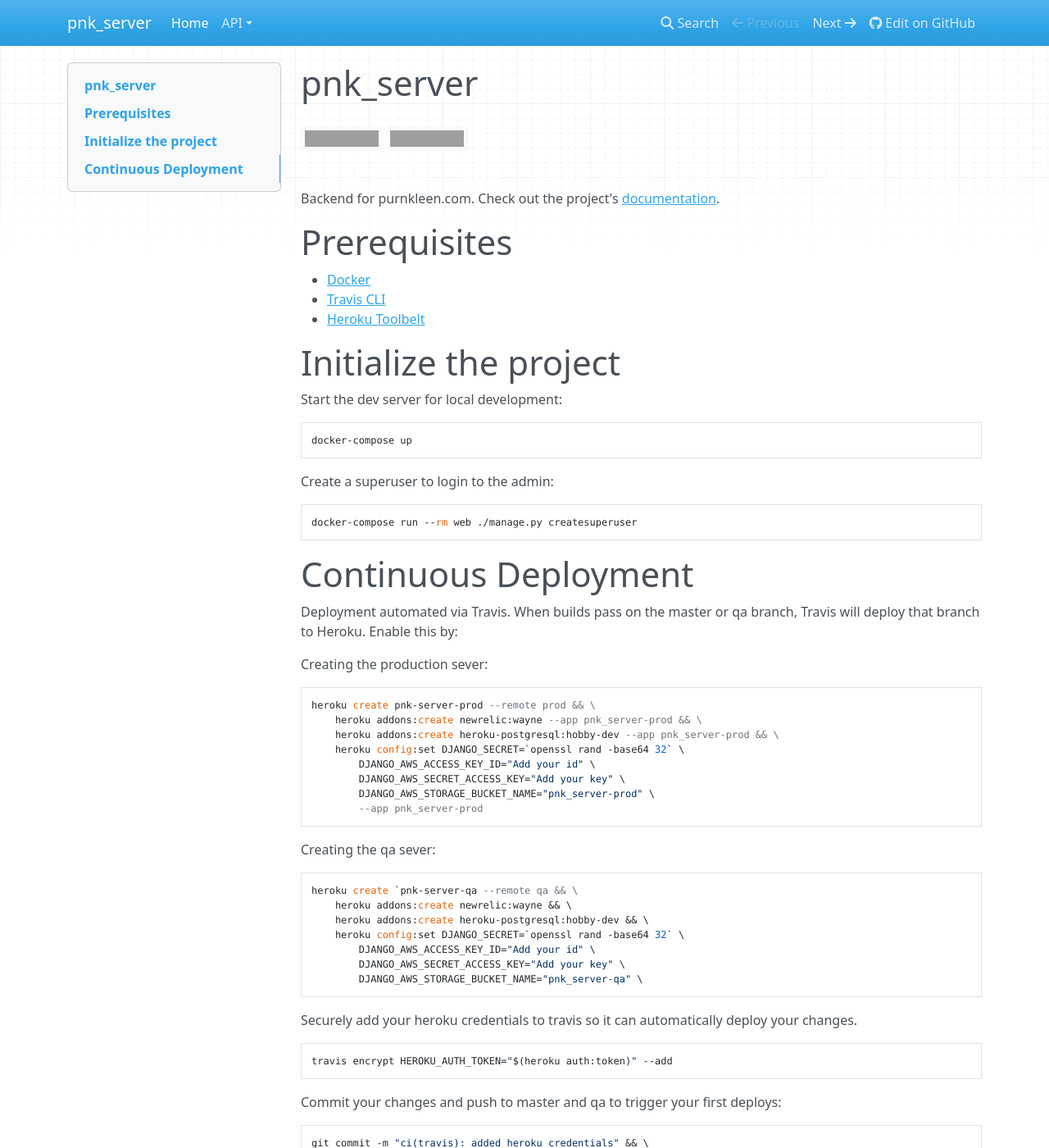
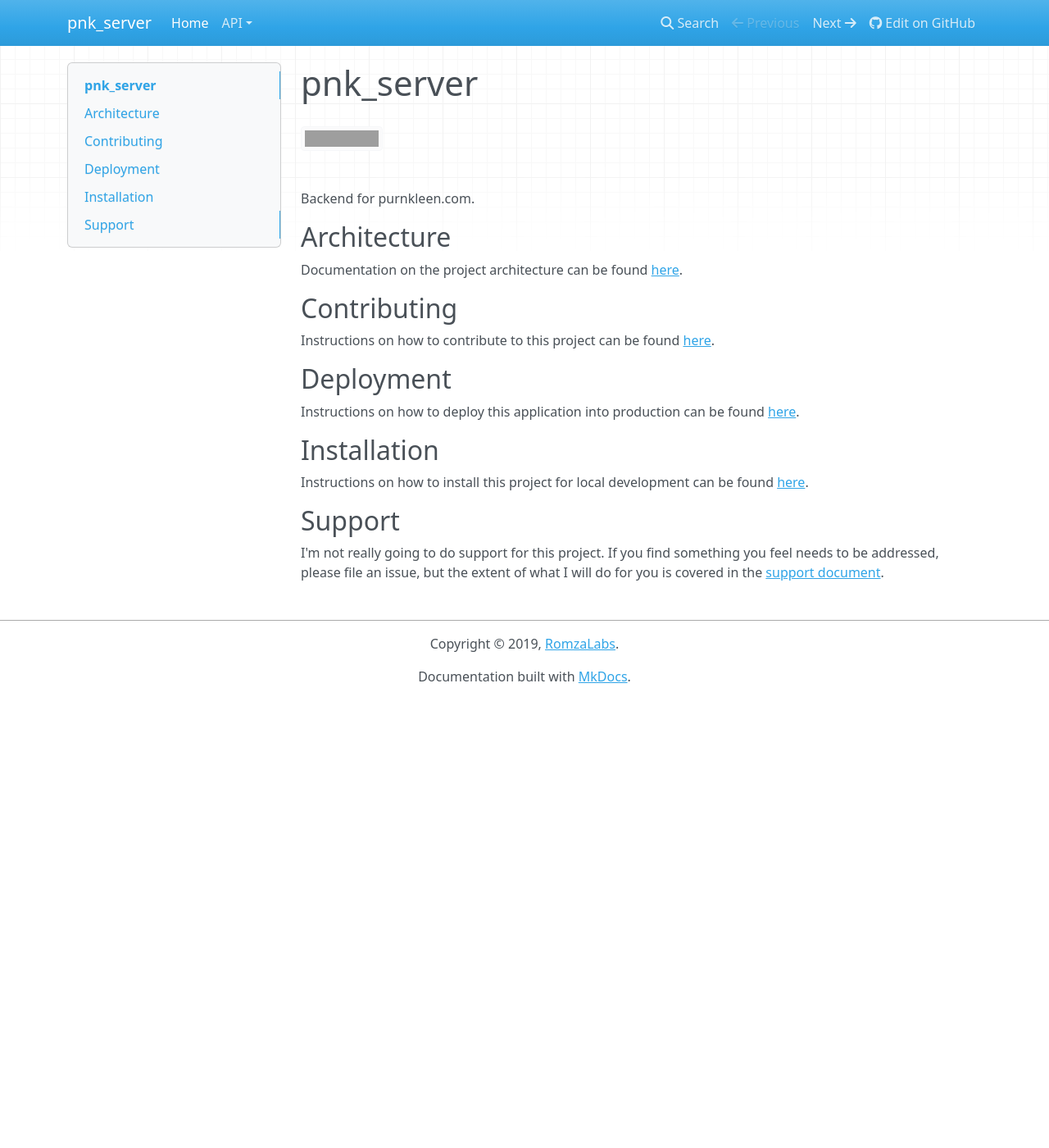
Before and after one commit to RomzaLabs/pnk_server, an MkDocs documentation site: the page built from docs/index.md, in a window 1280 px wide and 1400 px high. Shown: the whole window at 82% size. Built offline with MkDocs 1.6.1, drawn with Linux system fonts in a browser that asks for light colours; nearby versions of some CDN libraries; some of the changed text lies outside the part shown; grey boxes are pictures that could not be loaded.

Commit message:
fix(docs): Updating index in docs

````diff
--- a/docs/index.md
+++ b/docs/index.md
@@ -1,72 +1,27 @@
 # pnk_server
 
-[![Build Status](https://travis-ci.org/RomzaLabs/pnk_server.svg?branch=master)](https://travis-ci.org/RomzaLabs/pnk_server)
 [![Built with](https://img.shields.io/badge/Built_with-Cookiecutter_Django_Rest-F7B633.svg)](https://github.com/agconti/cookiecutter-django-rest)
 
-Backend for purnkleen.com. Check out the project's [documentation](http://RomzaLabs.github.io/pnk_server/).
+Backend for purnkleen.com.
 
-# Prerequisites
+## Architecture
 
-- [Docker](https://docs.docker.com/docker-for-mac/install/)
-- [Travis CLI](http://blog.travis-ci.com/2013-01-14-new-client/)
-- [Heroku Toolbelt](https://toolbelt.heroku.com/)
+Documentation on the project architecture can be found [here](/.github/ARCHITECTURE.md).
 
-# Initialize the project
+## Contributing
 
-Start the dev server for local development:
+Instructions on how to contribute to this project can be found [here](/.github/CONTRIBUTING.md).
 
-```bash
-docker-compose up
-```
+## Deployment
 
-Create a superuser to login to the admin:
+Instructions on how to deploy this application into production can be found [here](/.github/DEPLOYMENT.md).
 
-```bash
-docker-compose run --rm web ./manage.py createsuperuser
-```
+## Installation
 
+Instructions on how to install this project for local development can be found [here](/.github/INSTALLATION.md).
 
-# Continuous Deployment
+## Support
 
-Deployment automated via Travis. When builds pass on the master or qa branch, Travis will deploy that branch to Heroku. Enable this by:
-
-Creating the production sever:
-
-```
-heroku create pnk-server-prod --remote prod && \
-    heroku addons:create newrelic:wayne --app pnk_server-prod && \
-    heroku addons:create heroku-postgresql:hobby-dev --app pnk_server-prod && \
-    heroku config:set DJANGO_SECRET=`openssl rand -base64 32` \
-        DJANGO_AWS_ACCESS_KEY_ID="Add your id" \
-        DJANGO_AWS_SECRET_ACCESS_KEY="Add your key" \
-        DJANGO_AWS_STORAGE_BUCKET_NAME="pnk_server-prod" \
-        --app pnk_server-prod
-```
-
-Creating the qa sever:
-
-```
-heroku create `pnk-server-qa --remote qa && \
-    heroku addons:create newrelic:wayne && \
-    heroku addons:create heroku-postgresql:hobby-dev && \
-    heroku config:set DJANGO_SECRET=`openssl rand -base64 32` \
-        DJANGO_AWS_ACCESS_KEY_ID="Add your id" \
-        DJANGO_AWS_SECRET_ACCESS_KEY="Add your key" \
-        DJANGO_AWS_STORAGE_BUCKET_NAME="pnk_server-qa" \
-```
-
-Securely add your heroku credentials to travis so it can automatically deploy your changes.
-
-```bash
-travis encrypt HEROKU_AUTH_TOKEN="$(heroku auth:token)" --add
-```
-
-Commit your changes and push to master and qa to trigger your first deploys:
-
-```bash
-git commit -m "ci(travis): added heroku credentials" && \
-git push origin master && \
-git checkout -b qa && \
-git push -u origin qa
-```
-You're ready to continuously ship! ✨ 💅 🛳
+I'm not really going to do support for this project. If you find something you feel needs to be
+addressed, please file an issue, but the extent of what I will do for you is covered in
+the [support document](/.github/SUPPORT.md).
````
